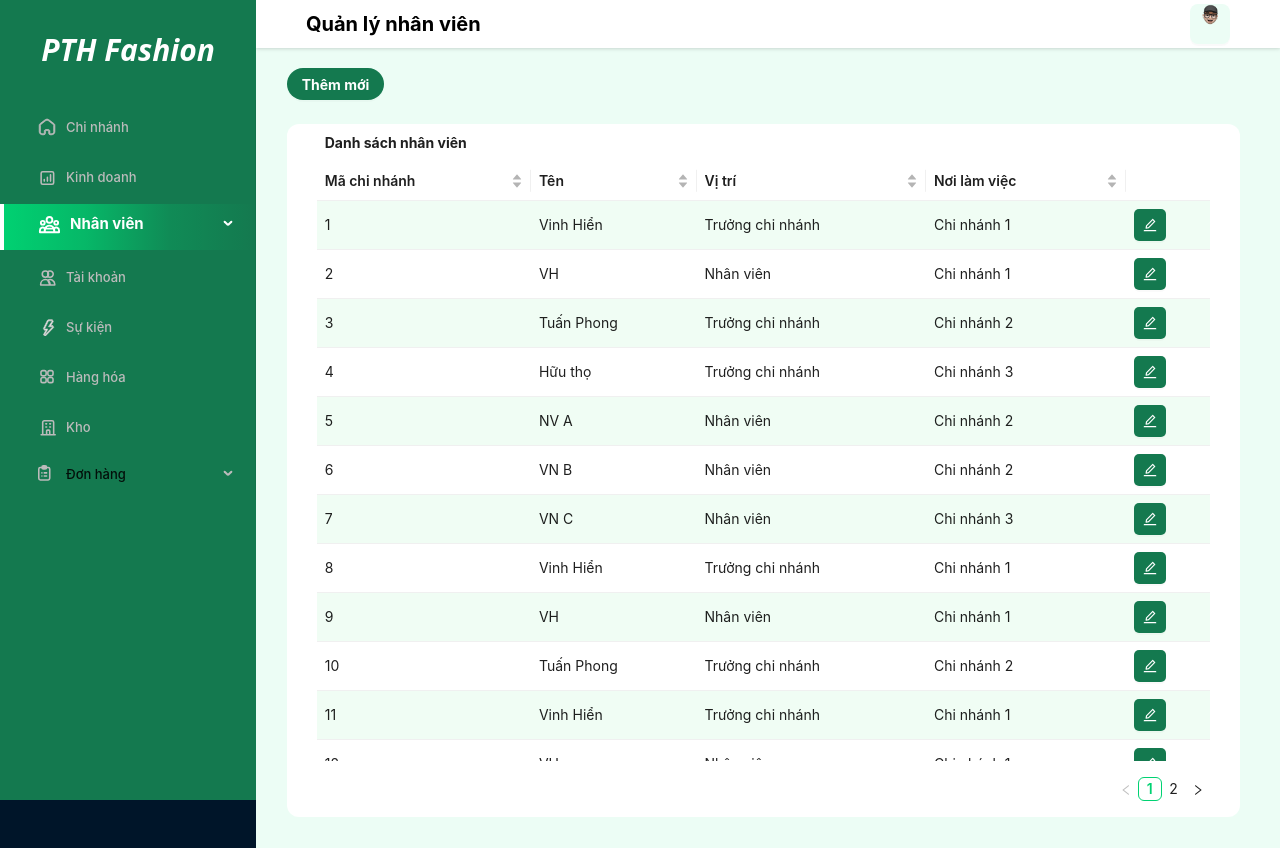
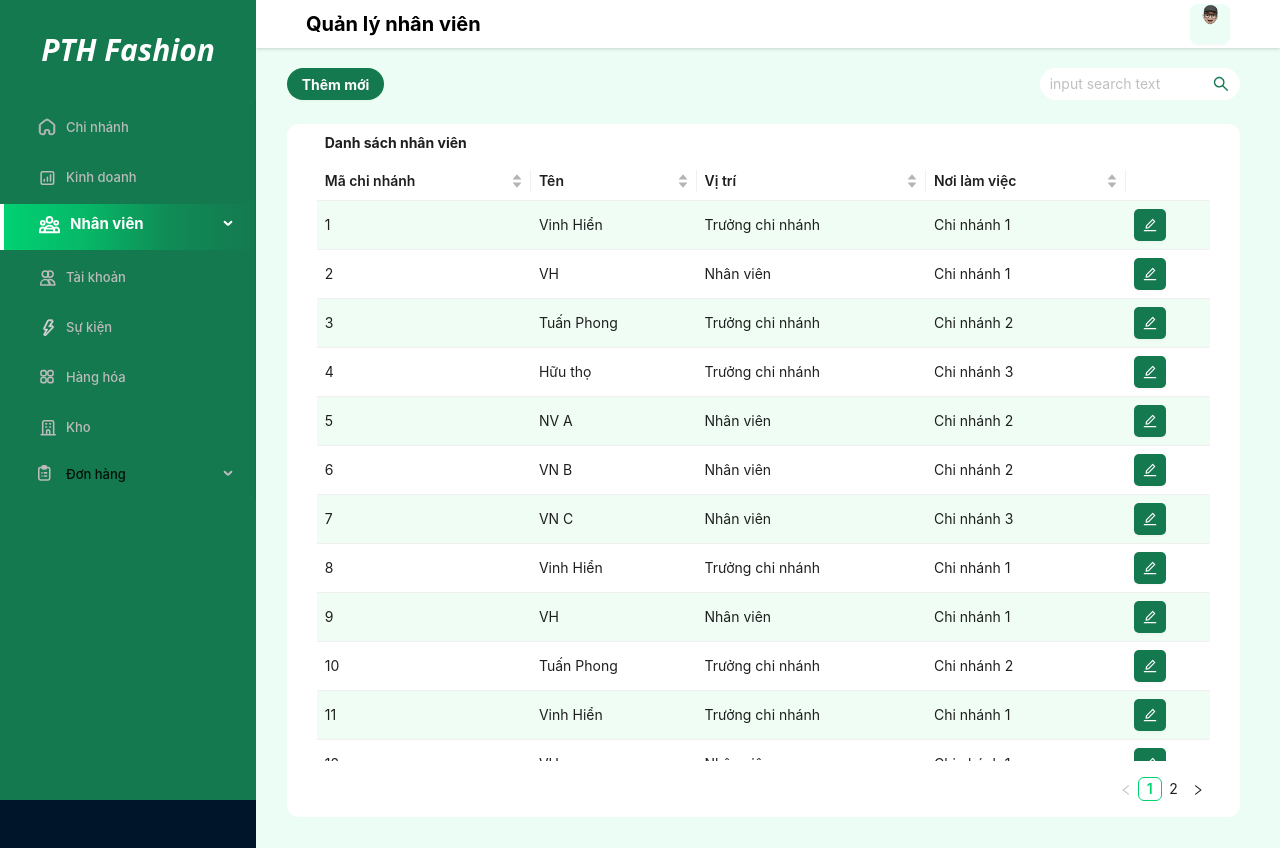
Before and after one commit to hienbui-iwrp/Fashion_store_FE, a Next.js app: page /admin/staffManagement in a window 1280 px wide. Built offline with nearby package versions, Linux system fonts and the light colour scheme.

Commit message:
add search Input

```diff
--- /dev/null
+++ b/src/components/Input/InputSearch.tsx
@@ -0,0 +1,28 @@
+import { useState } from 'react'
+import { Input } from 'antd'
+import { Colors } from '@/constants'
+import { InputSearchProps } from '@/utils/types/componentType'
+import { SearchOutlined } from '@ant-design/icons'
+
+export default function InputSearch(props: InputSearchProps) {
+  const [isHover, setIsHover] = useState(false)
+
+  return (
+    <Input
+      style={{
+        width: props.width ?? 200,
+        color: Colors.adminGreen900,
+        borderRadius: 16,
+        paddingLeft: 10,
+        backgroundColor: Colors.white,
+      }}
+      placeholder='input search text'
+      onPressEnter={props?.onEnter}
+      allowClear
+      bordered={false}
+      suffix={
+        <SearchOutlined color={Colors.adminGreen900} style={{ fontSize: 16 }} />
+      }
+    />
+  )
+}
--- /dev/null
+++ b/src/components/Input/index.ts
@@ -0,0 +1 @@
+export { default as InputSearch } from './InputSearch'
--- a/src/components/TableList/tableList.tsx
+++ b/src/components/TableList/tableList.tsx
@@ -42,7 +42,7 @@ const TableList = function <T extends object>(props: TableListProps<T>) {
       {...props}
     >
       <Table
-        columns={props.columns}
+        columns={tableColumns}
         dataSource={props.data ?? []}
         onRow={(record: any, index) => {
           return {
--- a/src/components/index.ts
+++ b/src/components/index.ts
@@ -15,3 +15,4 @@ export * from './TableList'
 export * from './Cart'
 export * from './DropdownButton'
 export * from './FilterTag'
+export * from './Input'
--- a/src/pages/admin/staffManagement/index.tsx
+++ b/src/pages/admin/staffManagement/index.tsx
@@ -7,6 +7,7 @@ import styles from '@/styles/Admin.module.css'
 import { Space } from 'antd'
 import { AddButton, LayoutAdmin, TableList } from '@/components'
 import { ModalAddEditStaff } from '@/utils'
+import { InputSearch } from '@/components'
 
 interface DataType {
   id: string
@@ -87,10 +88,13 @@ const StaffManagement = () => {
   const content = (
     <>
       <Space direction='vertical' style={{ width: '99%' }} size='large'>
-        <AddButton
-          label='Thêm mới'
-          onClick={() => setModalAddEditStaff(true)}
-        />
+        <div style={{ display: 'flex', justifyContent: 'space-between' }}>
+          <AddButton
+            label='Thêm mới'
+            onClick={() => setModalAddEditStaff(true)}
+          />
+          <InputSearch />
+        </div>
         <TableList<DataType>
           data={data}
           title='Danh sách nhân viên'
--- a/src/pages/admin/staffManagement/request.tsx
+++ b/src/pages/admin/staffManagement/request.tsx
@@ -125,6 +125,7 @@ const Request = () => {
 
     columns.push({
       title: '',
+      dataIndex: 'option',
       render(text: string, record: DataType, index: number) {
         return {
           props: {
@@ -179,7 +180,7 @@ const Request = () => {
     })
     columns.push({
       title: 'Tên nhân viên',
-      dataIndex: 'name',
+      dataIndex: 'name1',
       sorter: (a: DataType, b: DataType) =>
         a.staff.name > b.staff.name ? 1 : -1,
       render(text: string, record: DataType, index: number) {
@@ -213,7 +214,7 @@ const Request = () => {
 
     columns.push({
       title: 'Vị trí',
-      dataIndex: 'role',
+      dataIndex: 'role1',
       sorter: (a: DataType, b: DataType) =>
         a.staff.role > b.staff.role ? 1 : -1,
       render(text: string, record: DataType, index: number) {
@@ -230,6 +231,7 @@ const Request = () => {
 
     columns.push({
       title: '',
+      dataIndex: 'option1',
       render(text: string, record: DataType, index: number) {
         return {
           props: {
@@ -284,6 +286,7 @@ const Request = () => {
           title='Yêu cầu thêm'
           columns={getDataAdd().columns}
           loading={loading}
+          ellipsis={true}
           callBack={(i: DataType) => {
             setCurrentStaffData(
               data.find((item: DataType) => item.id == i.id)?.staff
@@ -295,12 +298,16 @@ const Request = () => {
           data={getDataRemove().data}
           title='Yêu cầu xóa'
           columns={getDataRemove().columns}
+          callBack={(i: DataType) => {
+            setCurrentStaffData(
+              data.find((item: DataType) => item.id == i.id)?.staff
+            )
+          }}
           onSelectRow={() => setModalStaffDetail(true)}
           loading={loading}
           ellipsis={true}
         />
       </Space>
-
       <ModalStaffDetail
         extraData={currentStaffData}
         open={modalStaffDetail}
--- a/src/utils/modals/ModalStaffDetail.tsx
+++ b/src/utils/modals/ModalStaffDetail.tsx
@@ -30,7 +30,6 @@ interface ItemType {
 }
 
 const ModalStaffDetail = (props: ModalStaffDetailProps) => {
-  const [loading, setLoading] = useState(true)
   const [dataItems1, setDataItems1] = useState<ItemType[]>([])
   const [dataItems2, setDataItems2] = useState<ItemType[]>([])
 
@@ -63,7 +62,6 @@ const ModalStaffDetail = (props: ModalStaffDetailProps) => {
         content: props?.extraData?.account ?? '',
       },
     ])
-    setLoading(false)
   }
 
   useEffect(() => {
@@ -87,6 +85,7 @@ const ModalStaffDetail = (props: ModalStaffDetailProps) => {
                 <List
                   bordered={false}
                   dataSource={dataItems1 ?? []}
+                  key={'list1'}
                   renderItem={(item) => {
                     return (
                       item.content && (
@@ -118,6 +117,7 @@ const ModalStaffDetail = (props: ModalStaffDetailProps) => {
             <List
               bordered={false}
               dataSource={dataItems2 ?? []}
+              key={'list2'}
               renderItem={(item) => {
                 return (
                   <Row style={{ padding: 8 }}>
--- a/src/utils/types/componentType.ts
+++ b/src/utils/types/componentType.ts
@@ -37,3 +37,8 @@ export interface DropdownButtonProps extends ComponentProps {
   label?: string
   items?: { content?: string; onClick?: () => void }[]
 }
+
+export interface InputSearchProps extends ComponentProps {
+  onEnter?: () => void
+  width?: string | number
+}
```
